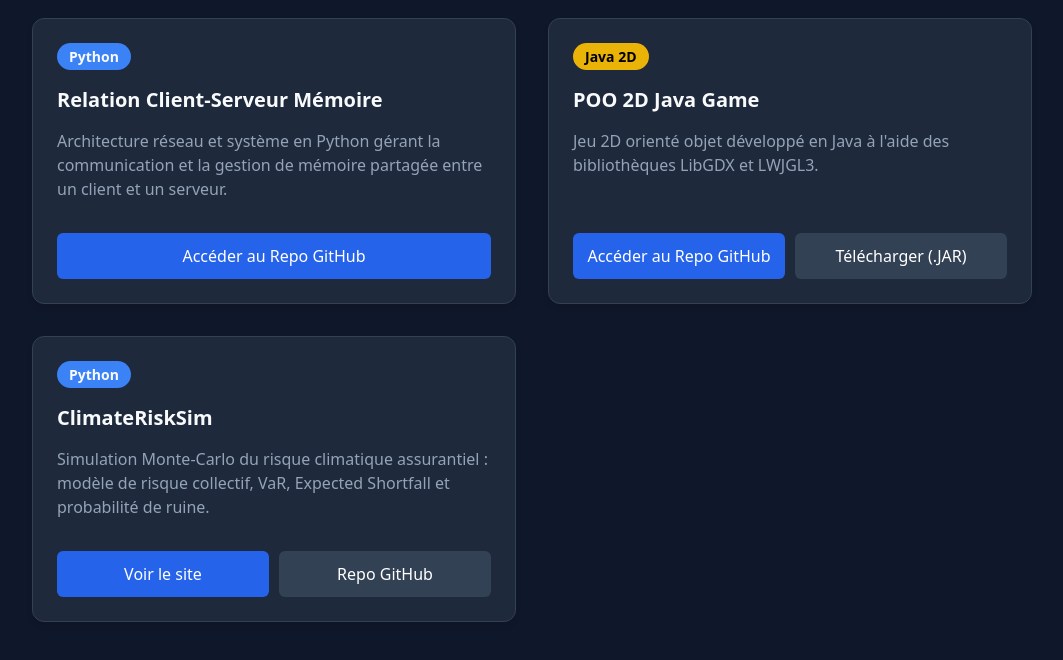
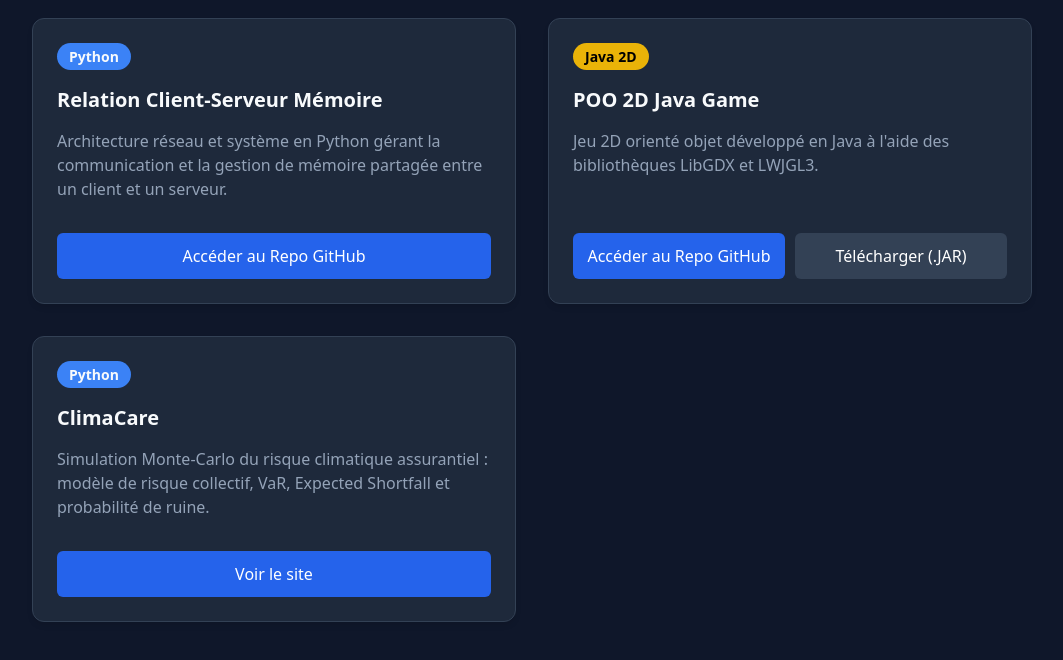
Before and after one commit to lucasbertin06/lucasbertin06.github.io, a plain HTML site: page index.html in a window 1280 px wide. Shown: the part 118-778 px from the top of the page, without its empty margins (108-1171 px from the left). Drawn offline with Linux system fonts and the light colour scheme.

Commit message:
Update index.html

```diff
--- a/index.html
+++ b/index.html
@@ -99,15 +99,14 @@
       </div>
     </article>
 
-    <!-- Projet ClimateRiskSim -->
+    <!-- Projet ClimaCare -->
     <article class="project-card">
       <span class="tag">Python</span>
-      <h2>ClimateRiskSim</h2>
+      <h2>ClimaCare</h2>
       <p>Simulation Monte-Carlo du risque climatique assurantiel : modèle de risque collectif, VaR, Expected Shortfall et probabilité de ruine.</p>
 
       <div class="btn-container">
-        <a href="climaterisksim.html" class="btn">Voir le site</a>
-        <a href="https://github.com/lucasbertin06/Modelisation-probabiliste-du-risque-climatique-applique-a-assurance-et-la-finance" target="_blank" class="btn secondary">Repo GitHub</a>
+        <a href="https://predictionfinanceassurance.streamlit.app/" target="_blank" class="btn">Voir le site</a>
       </div>
     </article>
 
```
